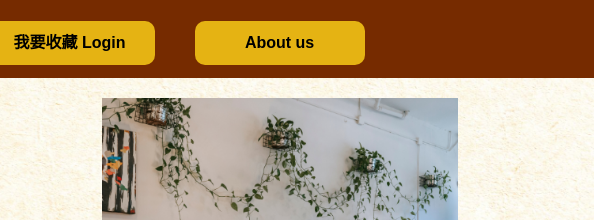
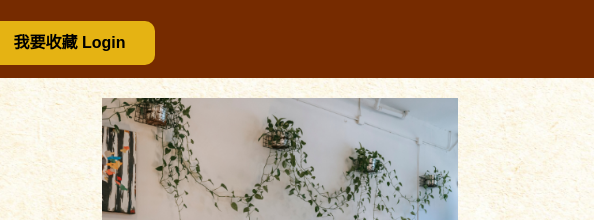
Before and after one commit to VickyLi725/VegEasy, a plain HTML site: page veg-home.html in a window 1280 px wide. Shown: the top 220 px of the page, 686-1280 px from the left. Drawn offline with nearby package versions, Linux system fonts and the light colour scheme; a script that the page names is missing.

Commit message:
拿掉about us

```diff
--- a/veg-home.html
+++ b/veg-home.html
@@ -30,7 +30,7 @@
             <a href="veg-intro.html" class="button">蔬食介紹</a>
             <a href="veg-food.html" class="button">好吃餐廳</a>
             <a href="veg-login.html" class="button">我要收藏 Login</a>
-            <a href="about-VegEasy.html" class="button">About us</a>
+            <!-- <a href="about-VegEasy.html" class="button">About us</a> -->
         </nav>
     </header>
 
```
